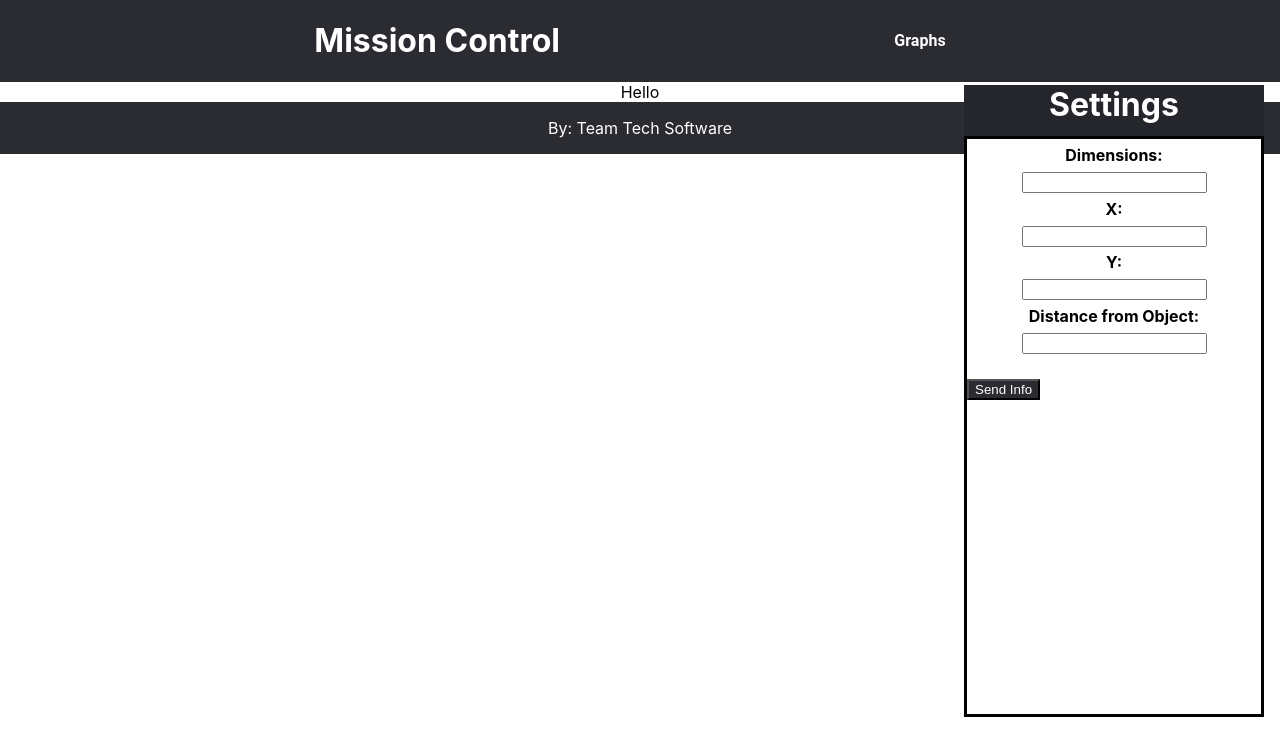
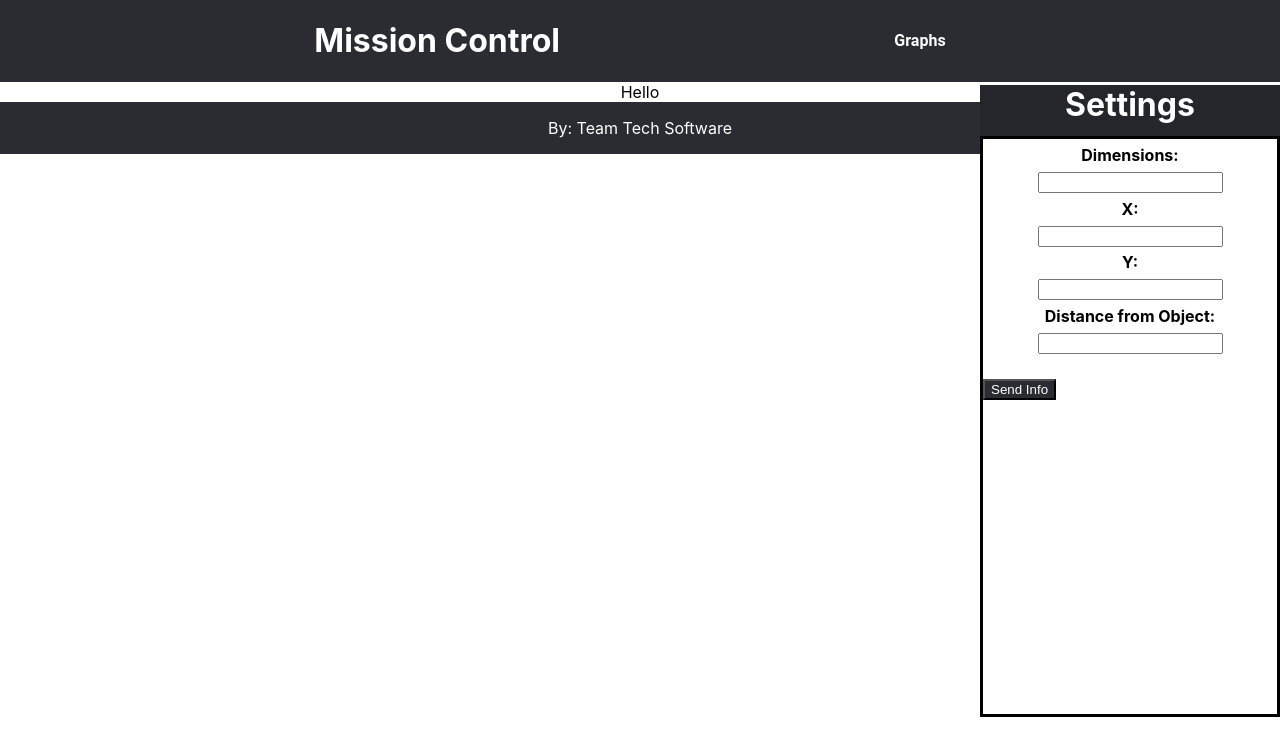
Before and after one commit to christinealin7771/Mission-Control-Software, a React (Create React App) app: page / in a window 1280 px wide. Shown: the top 756 px of the page. Built offline with nearby package versions, Linux system fonts and the light colour scheme.

Commit message:
Sidebar should hug the right side now

```diff
--- a/src/components/sidebar/Sidebar.css
+++ b/src/components/sidebar/Sidebar.css
@@ -3,7 +3,7 @@
     width: 294px;
     background-color: white;
     position: fixed;
-    right: 1em;
+    right: 0em;
     top: 136px;
     border: 3px;
     border-style: solid;
```
